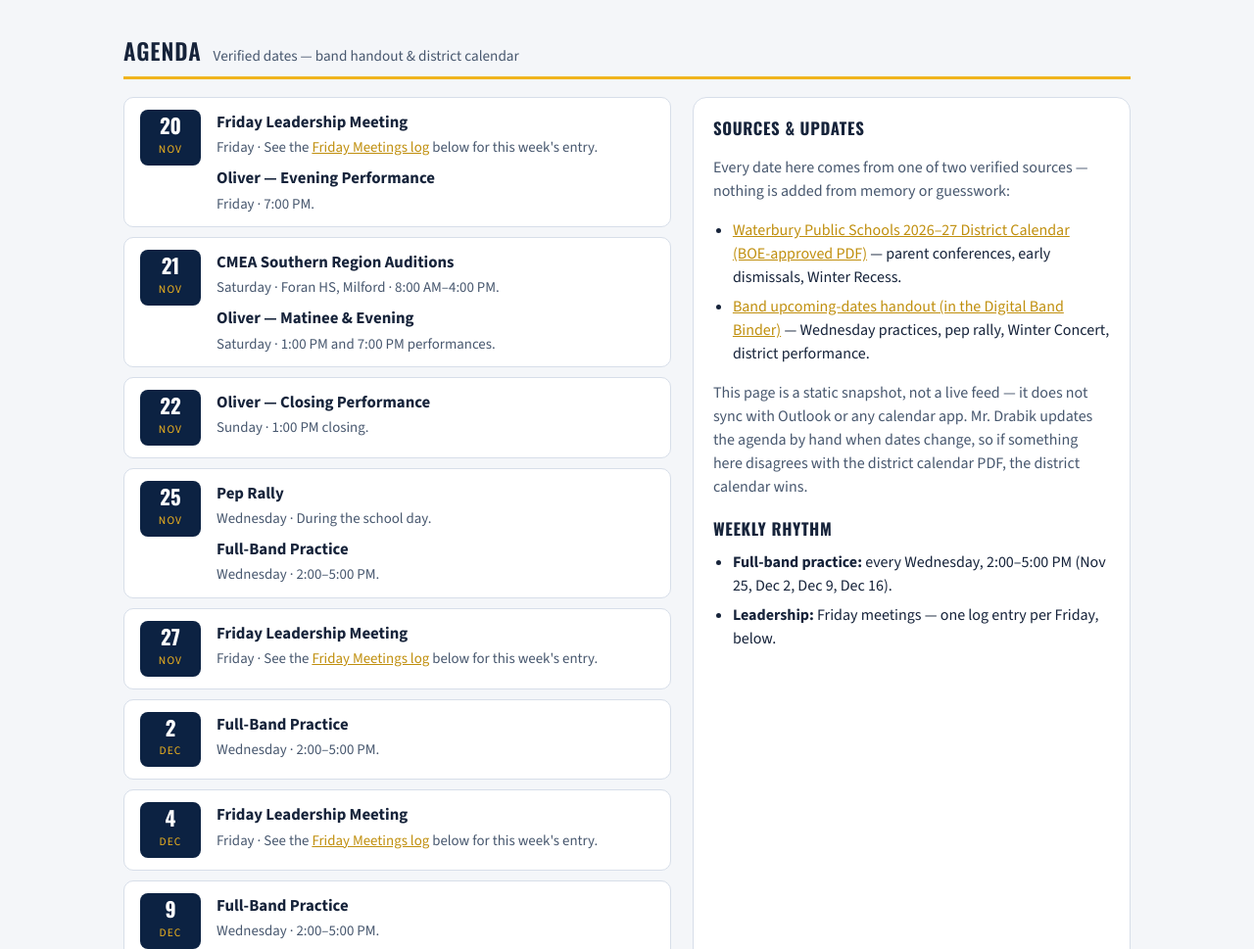
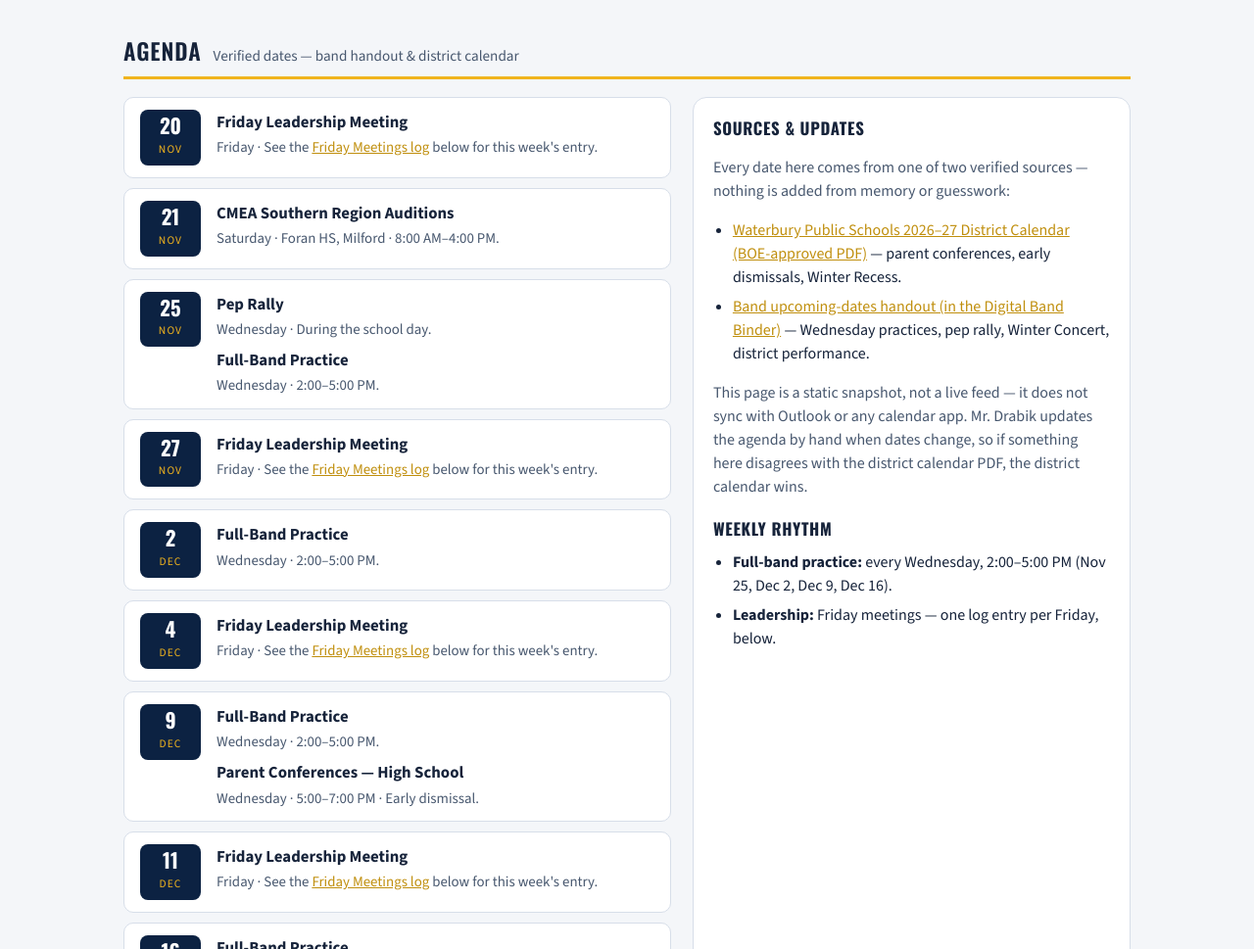
Before and after one commit to nmd2827/leadership-hub, a plain HTML site: page index.html in a window 1280 px wide. Shown: the part 1211-2180 px from the top of the page at 98% size. Drawn offline with nearby package versions, Linux system fonts and the light colour scheme.

Commit message:
Remove personal calendar items from Agenda — KHS/WPS only

```diff
--- a/index.html
+++ b/index.html
@@ -322,17 +322,11 @@
           <ul class="date-list">
             <li>
               <div class="date-badge"><span class="d">20</span><span class="m">Nov</span></div>
-              <div><h3>Friday Leadership Meeting</h3><p>Friday · See the <a href="#friday-meetings">Friday Meetings log</a> below for this week's entry.</p>
-              <h3 style="margin-top:8px;">Oliver — Evening Performance</h3><p>Friday · 7:00 PM.</p></div>
+              <div><h3>Friday Leadership Meeting</h3><p>Friday · See the <a href="#friday-meetings">Friday Meetings log</a> below for this week's entry.</p></div>
             </li>
             <li>
               <div class="date-badge"><span class="d">21</span><span class="m">Nov</span></div>
-              <div><h3>CMEA Southern Region Auditions</h3><p>Saturday · Foran HS, Milford · 8:00 AM–4:00 PM.</p>
-              <h3 style="margin-top:8px;">Oliver — Matinee &amp; Evening</h3><p>Saturday · 1:00 PM and 7:00 PM performances.</p></div>
-            </li>
-            <li>
-              <div class="date-badge"><span class="d">22</span><span class="m">Nov</span></div>
-              <div><h3>Oliver — Closing Performance</h3><p>Sunday · 1:00 PM closing.</p></div>
+              <div><h3>CMEA Southern Region Auditions</h3><p>Saturday · Foran HS, Milford · 8:00 AM–4:00 PM.</p></div>
             </li>
             <li>
               <div class="date-badge"><span class="d">25</span><span class="m">Nov</span></div>
```
